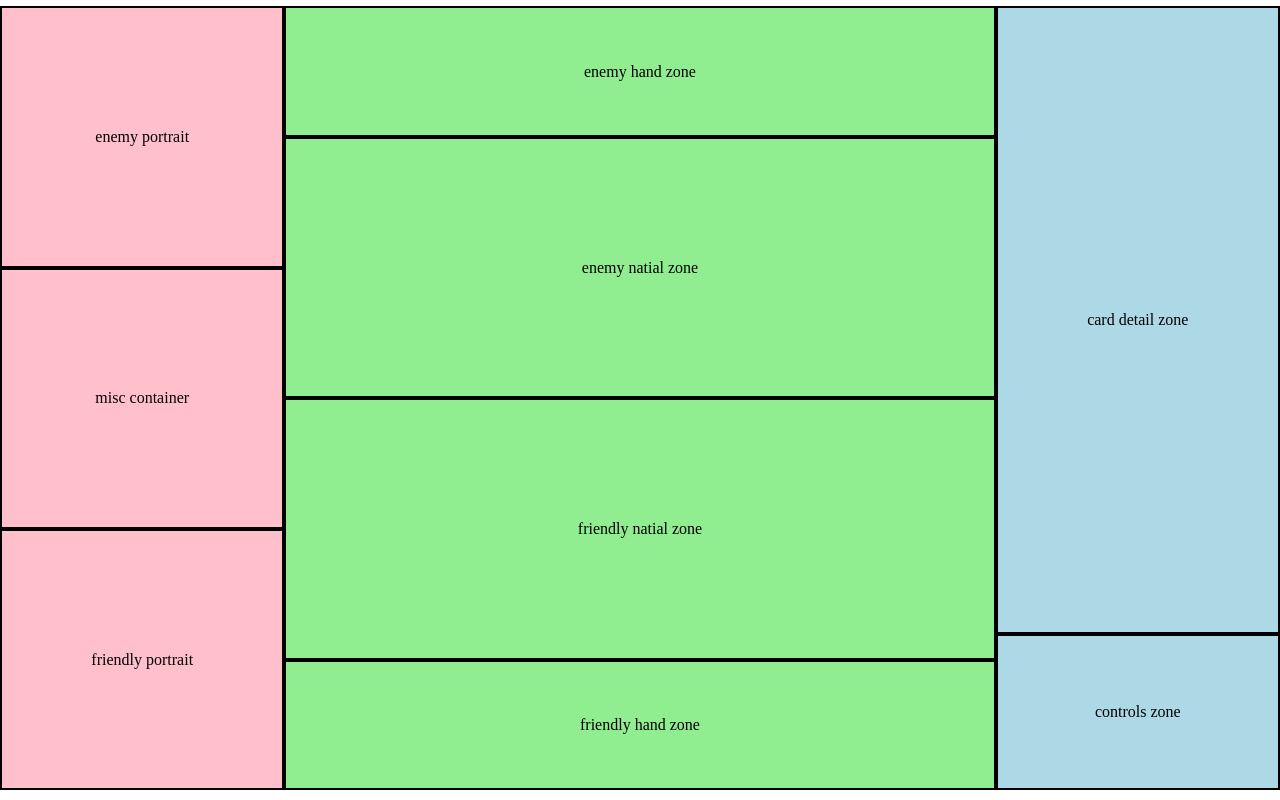
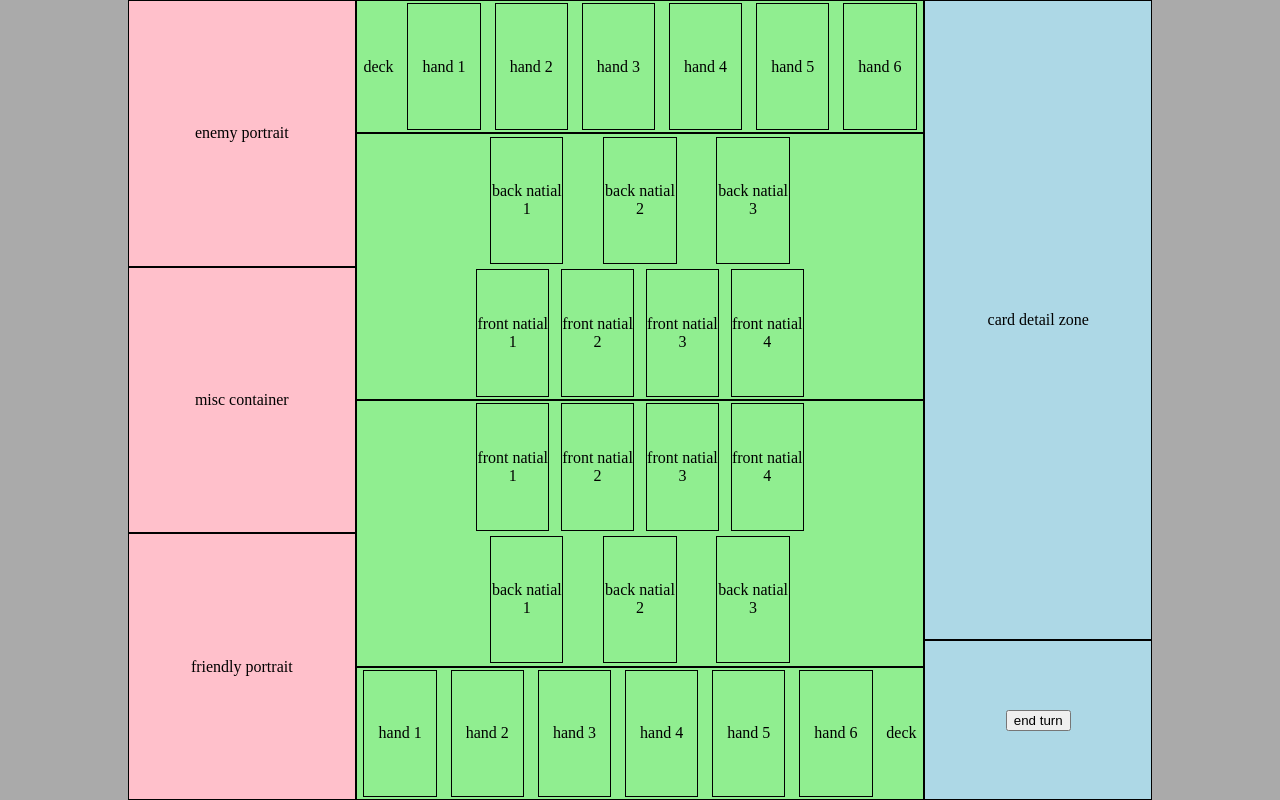
Before and after one commit to f-eiyu/vantage-masters-plusplus, a plain HTML site: page game/game.html in a window 1280 px wide. Drawn offline with Linux system fonts and the light colour scheme.

Commit message:
First draft of game board layout.
All the necessary layout elements are allocated, except for the two decks, which I have not
yet managed to find a good place for. Some js code is written to test the info box; other
than this, all changes are cosmetic.

```diff
--- a/game/game.css
+++ b/game/game.css
@@ -1,13 +1,15 @@
 body {
     text-align: center;
     margin: 0;
+
+    background-color: #AAA;
 }
 
 #game-container {
     position: absolute;
-    margin: 0.5% 0;
-    height: 98%;
-    width: 100%;
+    margin: 0 10%;
+    height: 100%;
+    width: 80%;
 
     display: grid;
     grid-template: 1fr / 2fr 5fr 2fr;
@@ -34,10 +36,30 @@ body {
     grid-template: 4fr 1fr / 1fr;
 }
 
-.container {
-    border: solid black 2px;
+.container, .enemy-hand-card, .enemy-natial-space, .friendly-hand-card, .friendly-natial-space {
+    border: solid black 1px;
 
     display: flex;
-    justify-content: center;
+    justify-content: space-around;
     align-items: center;
 }
+
+#enemy-natial-zone {
+    flex-wrap: wrap-reverse;
+    padding: 0 20%;
+}
+
+#friendly-natial-zone {
+    flex-wrap: wrap;
+    padding: 0 20%;
+}
+
+.enemy-hand-card, .friendly-hand-card {
+    height: 95%;
+    width: 12.6%;
+}
+
+.enemy-natial-space, .friendly-natial-space {
+    height: 47.5%;
+    width: 21%;
+}
--- a/game/game.html
+++ b/game/game.html
@@ -17,14 +17,46 @@
                 <div id="friendly-portrait" class="container">friendly portrait</div>
             </div>
             <div id="center-container">
-                <div id="enemy-hand-zone" class="container">enemy hand zone</div>
-                <div id="enemy-natial-zone" class="container">enemy natial zone</div>
-                <div id="friendly-natial-zone" class="container">friendly natial zone</div>
-                <div id="friendly-hand-zone" class="container">friendly hand zone</div>
+                <div id="enemy-hand-zone" class="container">
+                    <div id="enemy-deck">deck</div>
+                    <div class="enemy-hand-card">hand 1</div>
+                    <div class="enemy-hand-card">hand 2</div>
+                    <div class="enemy-hand-card">hand 3</div>
+                    <div class="enemy-hand-card">hand 4</div>
+                    <div class="enemy-hand-card">hand 5</div>
+                    <div class="enemy-hand-card">hand 6</div>
+                </div>
+                <div id="enemy-natial-zone" class="container">
+                    <div class="enemy-natial-space front-natial">front natial 1</div>
+                    <div class="enemy-natial-space front-natial">front natial 2</div>
+                    <div class="enemy-natial-space front-natial">front natial 3</div>
+                    <div class="enemy-natial-space front-natial">front natial 4</div>
+                    <div class="enemy-natial-space back-natial">back natial 1</div>
+                    <div class="enemy-natial-space back-natial">back natial 2</div>
+                    <div class="enemy-natial-space back-natial">back natial 3</div>
+                </div>
+                <div id="friendly-natial-zone" class="container">
+                    <div class="friendly-natial-space front-natial">front natial 1</div>
+                    <div class="friendly-natial-space front-natial">front natial 2</div>
+                    <div class="friendly-natial-space front-natial">front natial 3</div>
+                    <div class="friendly-natial-space front-natial">front natial 4</div>
+                    <div class="friendly-natial-space back-natial">back natial 1</div>
+                    <div class="friendly-natial-space back-natial">back natial 2</div>
+                    <div class="friendly-natial-space back-natial">back natial 3</div>
+                </div>
+                <div id="friendly-hand-zone" class="container">
+                    <div class="friendly-hand-card">hand 1</div>
+                    <div class="friendly-hand-card">hand 2</div>
+                    <div class="friendly-hand-card">hand 3</div>
+                    <div class="friendly-hand-card">hand 4</div>
+                    <div class="friendly-hand-card">hand 5</div>
+                    <div class="friendly-hand-card">hand 6</div>
+                    <div id="friendly-deck">deck</div>
+                </div>
             </div>
             <div id="right-container">
                 <div id="card-detail-zone" class="container">card detail zone</div>
-                <div id="controls-zone" class="container">controls zone</div>
+                <div id="controls-zone" class="container"><button id="end-turn">end turn</button></div>
             </div>
         </div>
 
--- a/game/game.js
+++ b/game/game.js
@@ -0,0 +1,20 @@
+
+
+const initializeGameBoard = () => {
+    const addHoverMagnifyEventListener = (domObj) => {
+        const detailZone = document.querySelector("#card-detail-zone");
+        domObj.addEventListener("mouseover", () => { detailZone.innerText = domObj.innerText; });
+        domObj.addEventListener("mouseleave", () => { detailZone.innerText = ""; });
+    }
+
+    const addHoverMagnifyListenerToAll = (className) => {
+        const thisClassList = document.querySelectorAll("." + className);
+        thisClassList.forEach(element => { addHoverMagnifyEventListener(element); })
+    }
+
+    addHoverMagnifyListenerToAll("enemy-natial-space");
+    addHoverMagnifyListenerToAll("friendly-natial-space");
+    addHoverMagnifyListenerToAll("friendly-hand-card");
+}
+
+document.addEventListener("DOMContentLoaded", initializeGameBoard());
```
